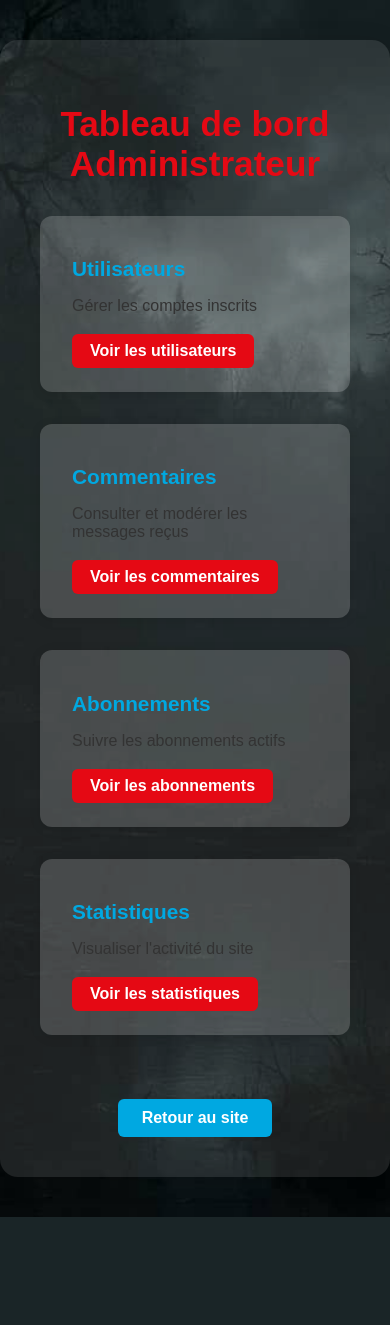
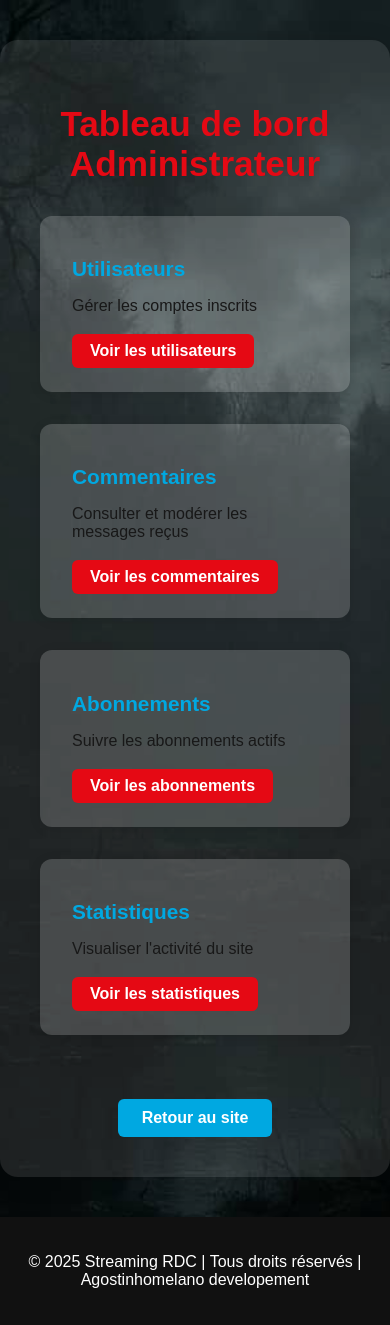
Before and after one commit to Agostinhomelano/streaming_DRC-avec-backend, a Flask app: page /admin in a window 390 px wide. Before the commit the page ends 1217 px from the top, so only its background shows below. Run offline with Flask 3, Linux system fonts and the light colour scheme.

Commit message:
responsive cote admin

```diff
--- a/app.py
+++ b/app.py
@@ -71,7 +71,7 @@ def connexion():
             session['nom']=utilisateur.nom
             session['id']=utilisateur.id
             next_page=request.args.get("next")
-            return redirect(next_page or url_for("users/accueil"))
+            return redirect(next_page or url_for("accueil"))
         else:
             return render_template("users/inscription.html", erreur="Identifiants incorrects", show_register=False)
     return render_template("users/inscription.html", show_register=False)
@@ -79,9 +79,9 @@ def connexion():
 @app.route("/deconnexion",methods=['POST','GET'])
 def deconnexion():
     session.clear()
-    return redirect(url_for('users/accueil'))
+    return render_template("users/index.html")
 
-@app.route("/Accueil")
+@app.route("/accueil")
 def accueil():
     return render_template("users/index.html", session=session)
 
@@ -104,7 +104,7 @@ def net_prime():
 @app.route("/mon_abonnement")
 def mon_abonnement():
     if 'nom' not in session:
-        return redirect(url_for('users/connexion', next=url_for('mon_abonnement')))
+        return redirect(url_for('connexion', next=url_for('mon_abonnement')))
     return render_template("users/mon_abonnement.html", session=session)
 
 @app.route("/Contact",methods=['POST','GET'])
@@ -113,8 +113,8 @@ def contacts():
         nom= request.form.get('nom')
         tel = request.form['tel']
         message= request.form['message']
-        next_page=request.args.get("next")
-        nouveau_commentaire = Commentaire(nom=nom, tel=tel,message=message,next_page=next_page)
+        # next_page=request.args.get("next"),next_page=next_page
+        nouveau_commentaire = Commentaire(nom=nom, tel=tel,message=message)
         db.session.add(nouveau_commentaire)
         db.session.commit()
         return render_template("users/confirmation.html")
@@ -150,13 +150,13 @@ def liste_commentaires():
     commentaires=Commentaire.query.all()
     return render_template("admin/commentaire.html",commentaires=commentaires)
 
-@app.route("/admin/liste_commentaires/Supprimer/<int:id>",methods=["POST" , "GET"])
+@app.route("/admin/liste_commentaires/supprimer_commentaire/<int:id>",methods=["POST" , "GET"])
 def supprimer_commentaire(id):
     commentaires=Commentaire.query.get(id)
     if commentaires:
         db.session.delete(commentaires)
         db.session.commit()
-    return redirect('admin/liste_commentaires')
+    return redirect(url_for('liste_commentaires'))
 
 if __name__=='__main__':
     init_base()
--- a/static/css/admin.css
+++ b/static/css/admin.css
@@ -50,7 +50,7 @@ body {
 }
 
 .admin-card p {
-  color: #333;
+  color: #181818;
   margin-bottom: 1.2rem;
 }
 
@@ -83,3 +83,12 @@ body {
 .btn-retour:hover {
   background: #0077b6;
 }
+footer {
+  background: #111;
+  text-align: center;
+  padding: 20px 0;
+  font-size: 1rem;
+  color: #fff;
+  margin-top: 40px;
+  width: 100%;
+}
--- a/static/css/mon_abonnement.css
+++ b/static/css/mon_abonnement.css
@@ -110,6 +110,6 @@ footer{
 }
 @media (max-width:992px) {
   body{
-    height: 150vh;
+    height: 160vh;
   }
 }
--- a/templates/admin/index.html
+++ b/templates/admin/index.html
@@ -33,5 +33,10 @@
     </div>
     <a href="{{ url_for('accueil') }}" class="btn-retour">Retour au site</a>
   </div>
+  <footer>
+    <p>© 2025 Streaming RDC | Tous droits réservés | Agostinhomelano developement</p>
+  </footer>
+
+
 </body>
 </html>
```
Also changed, not shown: templates/admin/commentaire.html (+7 -7 lines), templates/admin/list_users.html (+13 -0 lines), templates/users/contact.html (+1 -12 lines), instance/base.db.
